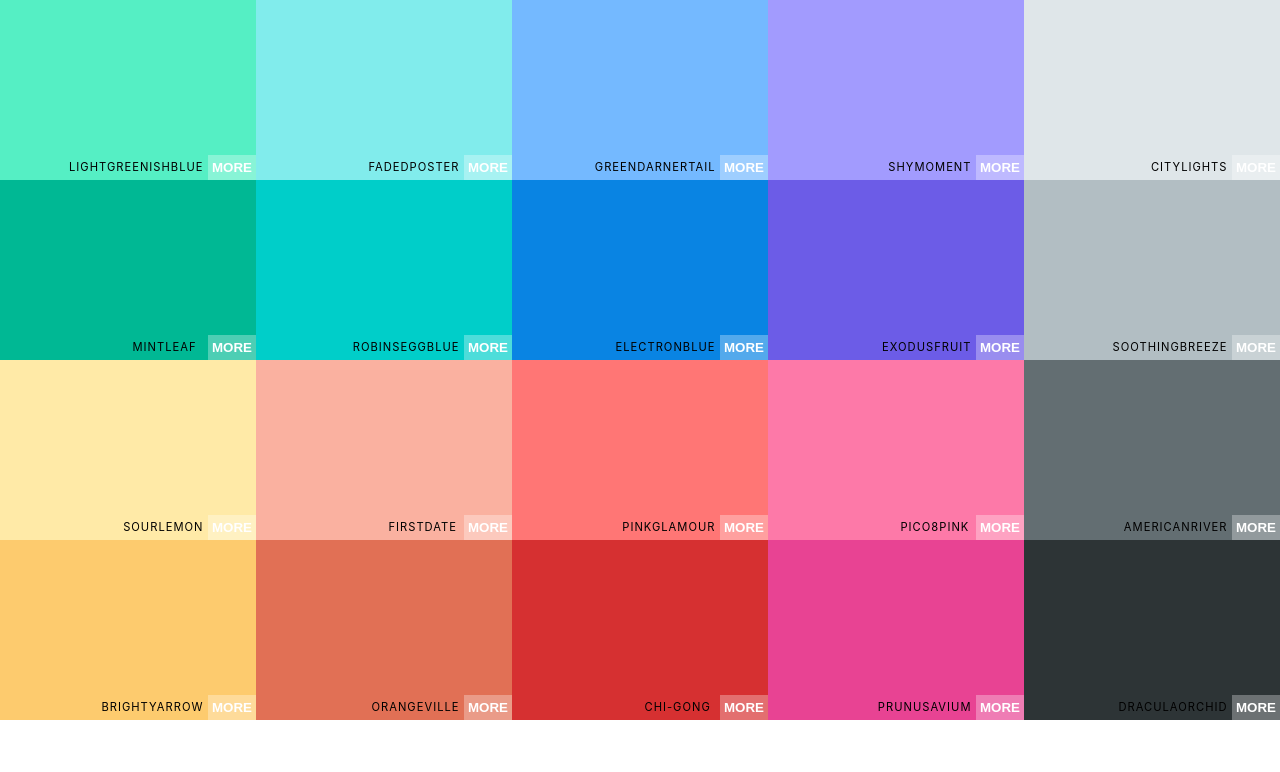
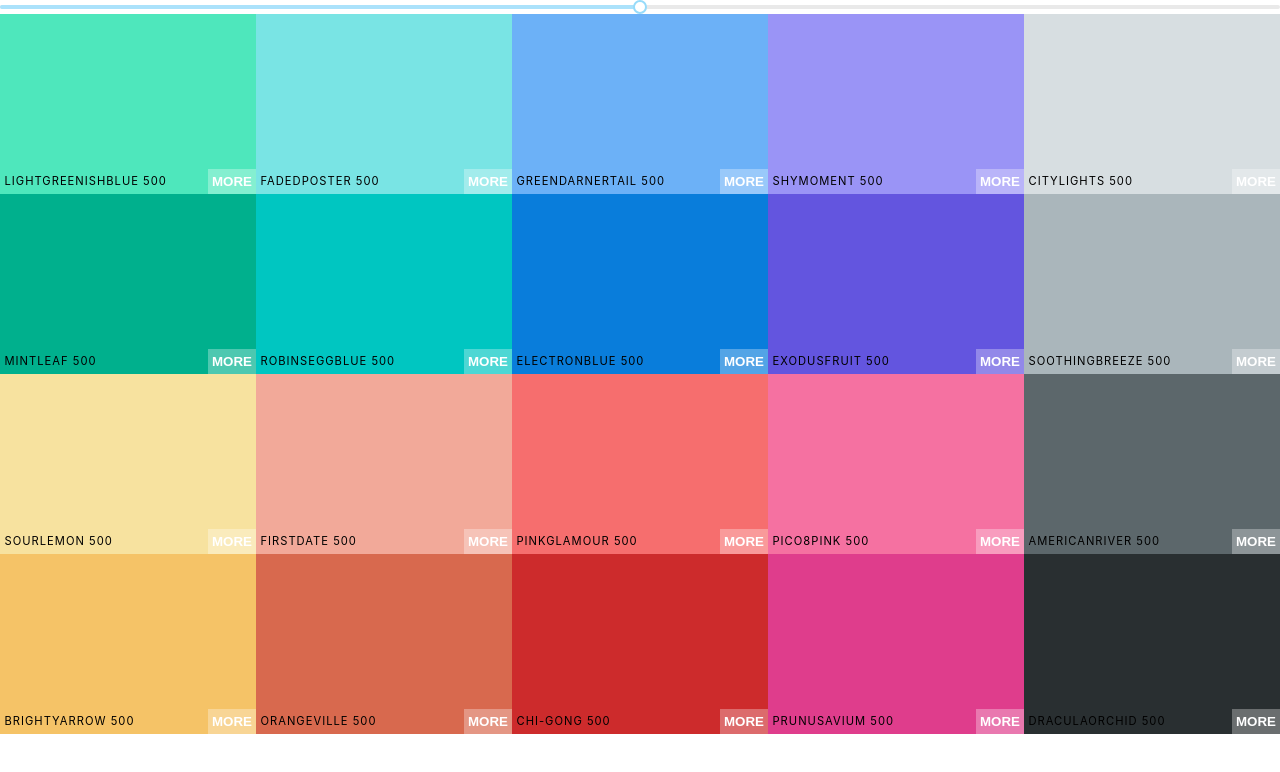
Before and after one commit to andriilukich/color-palette, a React (Create React App) app: page / in a window 1280 px wide. Shown: the top 772 px of the page. Built offline with nearby package versions, Linux system fonts and the light colour scheme.

Commit message:
Add unstyled color slider

```diff
--- a/package.json
+++ b/package.json
@@ -7,6 +7,7 @@
     "@testing-library/react": "^9.5.0",
     "@testing-library/user-event": "^7.2.1",
     "chroma-js": "^2.1.0",
+    "rc-slider": "^9.2.4",
     "react": "^16.13.1",
     "react-copy-to-clipboard": "^5.0.2",
     "react-dom": "^16.13.1",
--- a/src/App.js
+++ b/src/App.js
@@ -4,10 +4,9 @@
 import { getPalette } from './colorHelpers';
 
 function App() {
-  console.log(getPalette(paletteColors[1]));
   return (
     <div className="App">
-      <Palette {...paletteColors[3]} />
+      <Palette palette = {getPalette(paletteColors[3])} />
     </div>
   );
 }
--- a/src/ColorBox.css
+++ b/src/ColorBox.css
@@ -70,6 +70,7 @@
 }
 
 .ColorBox__overlay {
+  position: absolute;
   z-index: 0;
   width: 100%;
   height: 100%;
@@ -80,7 +81,6 @@
 }
 
 .ColorBox__overlay.show {
-  position: absolute;
   opacity: 1;
   transform: scale(50);
   z-index: 10;
--- a/src/Palette.js
+++ b/src/Palette.js
@@ -1,15 +1,30 @@
-import React, {Component} from 'react';
+import React, { Component } from 'react';
 import ColorBox from './ColorBox';
+import Slider from 'rc-slider';
+import 'rc-slider/assets/index.css';
 import './Palette.css';
 
-class Palette extends Component{
+class Palette extends Component {
+  constructor(props) {
+    super(props);
+    this.state = { level: 500 };
+    this.changeLevel = this.changeLevel.bind(this);
+  }
+
+  changeLevel(level) {
+    this.setState({ level });
+  }
+
   render() {
-    const colorBoxes = this.props.colors.map(color => (
-      <ColorBox background={color.color} name={color.name} />
+    const { colors } = this.props.palette;
+    const { level } = this.state;
+    const colorBoxes = colors[level].map(color => (
+      <ColorBox background={color.hex} name={color.name} />
     ));
 
-    return(
+    return (
       <div className="Palette">
+        <Slider defaultValue={level} min={100} max={900} step={100} onChange={this.changeLevel} />
         <div className="Palette__colors">
           {colorBoxes}
         </div>
```
Also changed, not shown: src/colorHelpers.js (+0 -27 lines), 1 other file (tests, documents, lock files or other folders).
